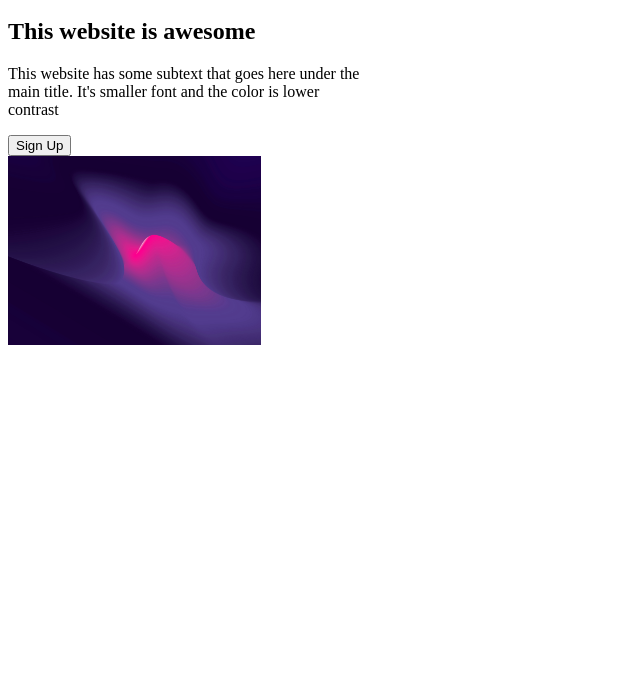
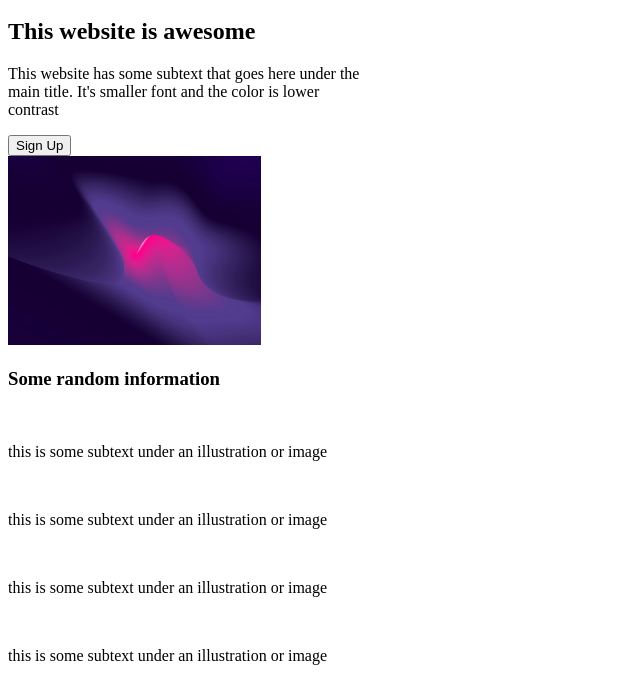
Before and after one commit to LuckyCiel/odin-landing_page, a plain HTML site: page landing_page-final-exercice/index.html in a window 1280 px wide. Shown: the part 116-800 px from the top of the page, without its empty margins (0-640 px from the left). Drawn offline with Linux system fonts and the light colour scheme.

Commit message:
Create second section of the landing page : Flexline (Html first draft)

```diff
--- a/landing_page-final-exercice/index.html
+++ b/landing_page-final-exercice/index.html
@@ -9,7 +9,7 @@
 
 
 
-        <section class="hero">
+        <section class="hero"> <!--Hero Section + Main Header-->
 
         <header>
             <div class="Logo">
@@ -47,6 +47,41 @@
 
         <section class="flexline">
 
+
+            <h3>Some random information</h2>
+
+            <div class="flexline-container">
+
+                <div class="colorchoice1">
+                    <div class="imagecolor1">
+                        <img src=""> <!--Light Blue div bg with orange border-->
+                        <p>this is some subtext under an illustration or image</p>
+                    </div>
+                </div>
+
+                <div class="colorchoice2">
+                    <div class="imagecolor2">
+                        <img src=""> <!--Pink div bg with green border-->
+                        <p>this is some subtext under an illustration or image</p>
+                    </div>
+                </div>
+
+                <div class="colorchoice3">
+                    <div class="imagecolor3">
+                        <img src=""> <!--Yellow div bg with purple border-->
+                        <p>this is some subtext under an illustration or image</p>
+                    </div>
+                </div>
+
+                <div class="colorchoice4">
+                    <div class="imagecolor4">
+                        <img src=""> <!--Dark Blue div bg with Red border-->
+                        <p>this is some subtext under an illustration or image</p>
+                    </div>
+                </div>
+            </div>
+
+
         </section>
 
         <section class="quote">
```
